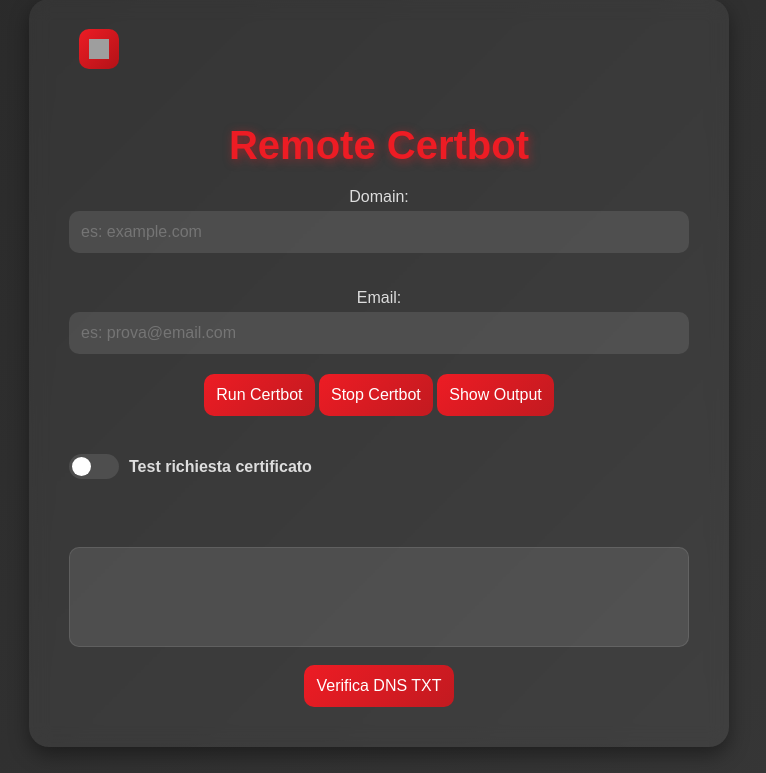
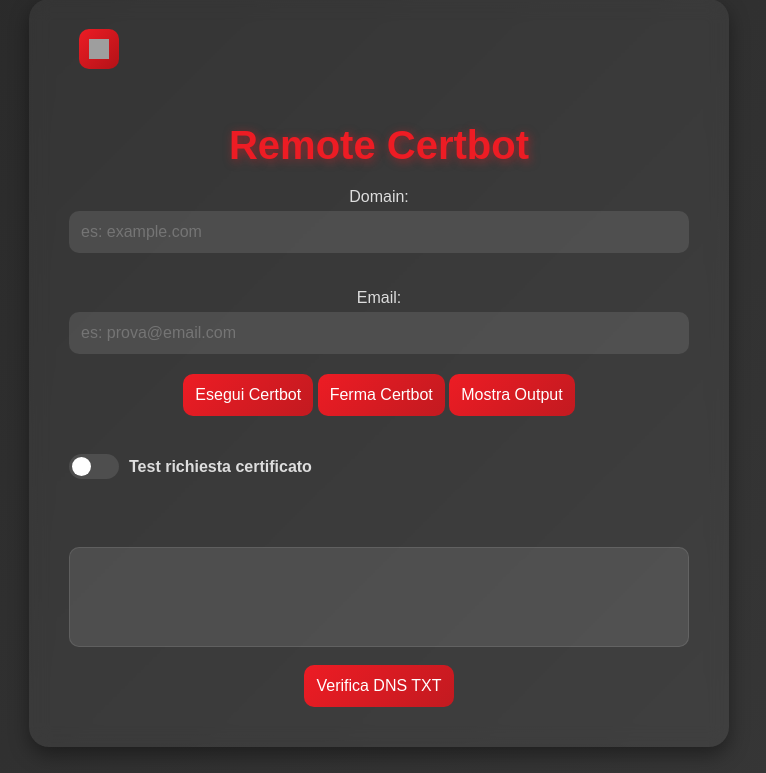
Before and after one commit to L0NGW0LF/certbot-gui, a PHP site: page /remote_certificate.php in a window 1280 px wide. Shown: the part 27-800 px from the top of the page, without its empty margins (261-1027 px from the left). Run offline with PHP 8.4, Linux system fonts and the light colour scheme; grey boxes are pictures that could not be loaded.

Commit message:
feat: update Italian translations for Certbot buttons and simplify setup script

```diff
--- a/certbot-GUI/remote_certificate.php
+++ b/certbot-GUI/remote_certificate.php
@@ -27,9 +27,9 @@
 
 
         <div class="input-group">
-            <button id="runButton" class="btn">Run Certbot</button>
-            <button id="stopButton" class="btn">Stop Certbot</button>
-            <button id="toggleOutput" class="btn">Show Output</button><br><br>
+            <button id="runButton" class="btn">Esegui Certbot</button>
+            <button id="stopButton" class="btn">Ferma Certbot</button>
+            <button id="toggleOutput" class="btn">Mostra Output</button><br><br>
         </div>
               <!-- Checkbox del Test certificato -->
         <div class="test">
```
Also changed, not shown: 3 other files.
